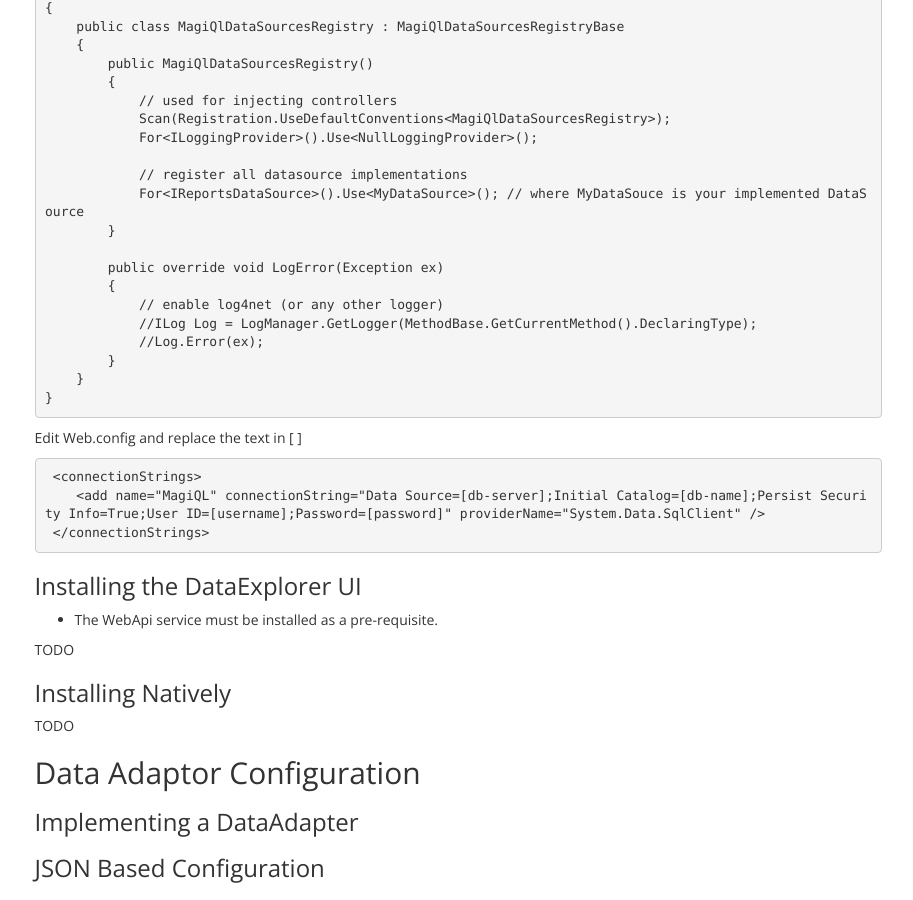
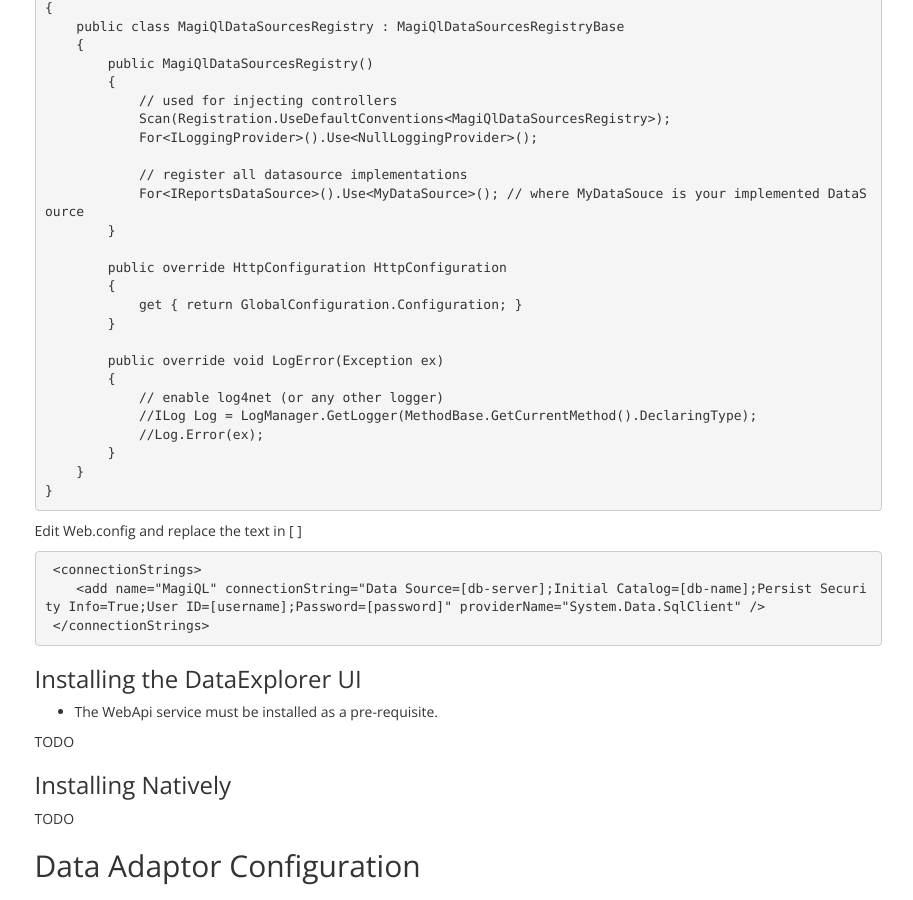
Before and after one commit to MagiQL/magiql.github.io, a Jekyll site: the page built from docs/1-introduction/101-getting-started.md, in a window 1280 px wide and 900 px high, scrolled down 1390 px. Shown: the whole window, without its empty margins (328-1241 px from the left). Built offline with Jekyll 4.4.1, drawn with Linux system fonts in a browser that asks for light colours; nearby versions of some CDN libraries; a script that is not in the unit is left out.

Commit message:
Update 101-getting-started.md

```diff
--- a/docs/1-introduction/101-getting-started.md
+++ b/docs/1-introduction/101-getting-started.md
@@ -89,6 +89,11 @@
             For<IReportsDataSource>().Use<MyDataSource>(); // where MyDataSouce is your implemented DataSource
         }
 
+        public override HttpConfiguration HttpConfiguration
+        {
+            get { return GlobalConfiguration.Configuration; }
+        }
+
         public override void LogError(Exception ex)
         {
             // enable log4net (or any other logger)
```
